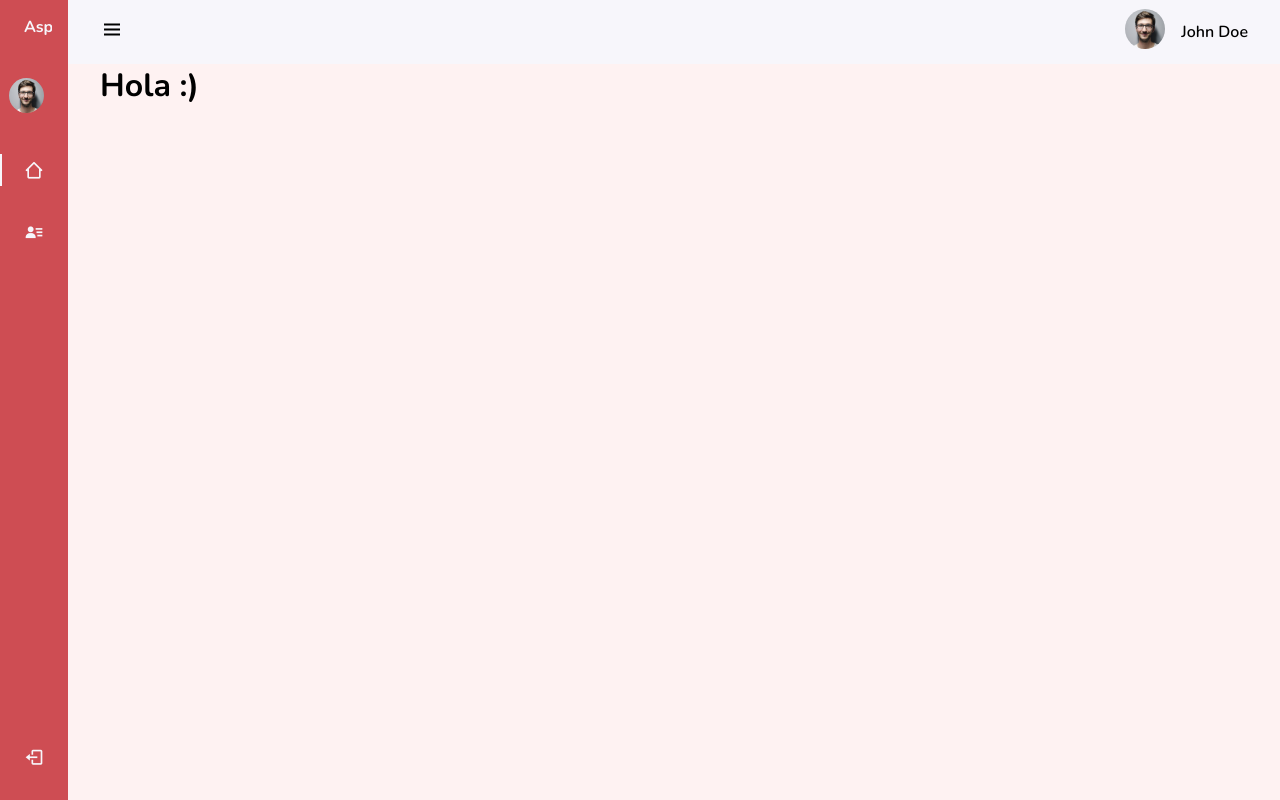
After one commit to JulianRivers/PAM-proyecto-web, a Django app: page /aspirante/ in a window 1280 px wide. The commit adds this page. Run offline with Django 4.2, Linux system fonts and the light colour scheme; some libraries are stand-ins or nearby versions.

Commit message:
sidebar dashboard hecho

```diff
--- /dev/null
+++ b/aspirante/urls.py
@@ -0,0 +1,7 @@
+from django.contrib import admin
+from django.urls import include, path
+from . import views
+
+urlpatterns = [
+   path('aspirante/', views.aspirante)
+]
--- a/aspirante/views.py
+++ b/aspirante/views.py
@@ -1,3 +1,6 @@
 from django.shortcuts import render
 
 # Create your views here.
+
+def aspirante(request):
+    return render(request,'dashboard-aspirante.html')
--- a/procesoAdmisionMaestria/settings.py
+++ b/procesoAdmisionMaestria/settings.py
@@ -38,7 +38,8 @@ INSTALLED_APPS = [
     'django.contrib.sessions',
     'django.contrib.messages',
     'django.contrib.staticfiles',
-    'login'
+    'login',
+    'aspirante'
 ]
 
 MIDDLEWARE = [
--- a/procesoAdmisionMaestria/urls.py
+++ b/procesoAdmisionMaestria/urls.py
@@ -18,5 +18,6 @@ from django.urls import include, path
 
 urlpatterns = [
     path('admin/', admin.site.urls),
-    path('', include('login.urls'))
+    path('', include('login.urls')),
+    path('', include('aspirante.urls'))
 ]
--- /dev/null
+++ b/static/css/dashborad.css
@@ -0,0 +1,223 @@
+/*===== GOOGLE FONTS =====*/
+@import url("https://fonts.googleapis.com/css2?family=Nunito:wght@400;600;700&display=swap");
+
+/*===== VARIABLES CSS =====*/
+:root{
+  --header-height: 3rem;
+  --nav-width: 68px;
+
+  /*===== Colors =====*/
+  --first-color: #4723D9;
+  --first-color-light: #AFA5D9;
+  --white-color: #F7F6FB;
+
+  /*===== Font and typography =====*/
+  --body-font: 'Nunito', sans-serif;
+  --normal-font-size: 1rem;
+
+  /*===== z index =====*/
+  --z-fixed: 100;
+}
+
+/*===== BASE =====*/
+*,::before,::after{
+  box-sizing: border-box;
+}
+
+body{
+  position: relative;
+  margin: var(--header-height) 0 0 0;
+  padding: 0 1rem;
+  font-family: var(--body-font);
+  font-size: var(--normal-font-size);
+  transition: .5s;
+}
+
+a{
+  text-decoration: none;
+}
+
+/*===== HEADER =====*/
+.header{
+  width: 100%;
+  height: var(--header-height);
+  position: fixed;
+  top: 0;
+  left: 0;
+  display: flex;
+  align-items: center;
+  justify-content: space-between;
+  padding: 0 1rem;
+  background-color: var(--white-color);
+  z-index: var(--z-fixed);
+  transition: .5s;
+}
+
+.header__toggle{
+  font-size: 1.5rem;
+  cursor: pointer;
+}
+
+.personal{
+  display: flex;
+  align-items: center;
+  gap: 1em;
+  text-decoration: none;
+  font-weight: 600;
+  color: #000;
+}
+.personal__img img{
+  width: 40px;
+  height: 40px;
+  border-radius: 50%;
+}
+
+
+
+
+/*===== NAV =====*/
+.l-navbar{
+  position: fixed;
+  top: 0;
+  left: -30%;
+  width: var(--nav-width);
+  height: 100vh;
+  background-color: #ce4d53;
+  padding: .5rem 1rem 0 0;
+  transition: .5s;
+  z-index: var(--z-fixed);
+}
+
+.nav{
+  height: 100%;
+  display: flex;
+  flex-direction: column;
+  justify-content: space-between;
+  overflow: hidden;
+}
+
+.nav__logo, .nav__link{
+  display: grid;
+  grid-template-columns: max-content max-content;
+  align-items: center;
+  column-gap: 1rem;
+  padding: .5rem 0 .5rem 1.5rem;
+}
+
+.nav__logo{
+  margin-bottom: 2rem;
+}
+
+.nav__logo-icon{
+  font-size: 1.25rem;
+  color: var(--white-color);
+}
+
+.nav__logo-name{
+  color: var(--white-color);
+  font-weight: 700;
+}
+
+.personal-info{
+  display: flex;
+  flex-direction: column;
+  justify-content: center;
+  align-items: center;
+  margin: 0 auto 2em;
+}
+
+.personal-info .personal__img img{
+  width: 35px;
+  height: 35px;
+  margin: auto;
+}
+
+.l-navbar .personal-info .personal-name{
+  display: none;
+}
+
+.l-navbar.show .personal-info .personal-name{
+  display: inline;
+  color: #fff;
+}
+
+.nav__link{
+  position: relative;
+  color: var(--white-color);
+  margin-bottom: 1.5rem;
+  transition: .3s;
+}
+
+.nav__link:hover{
+  color: #ddd8f1;
+}
+
+.nav__icon{
+  font-size: 1.25rem;
+}
+
+.l-navbar.show .personal-info .personal__img img{
+  width: 80px;
+  height: 80px;
+}
+
+
+/*Show navbar movil*/
+.show{
+  left: 0;
+}
+
+/*Add padding body movil*/
+.body-pd{
+  padding-left: calc(var(--nav-width) + 1rem);
+}
+
+/*Active links*/
+.active{
+  color: var(--white-color);
+}
+
+.active::before{
+  content: '';
+  position: absolute;
+  left: 0;
+  width: 2px;
+  height: 32px;
+  background-color: var(--white-color);
+}
+
+/* ===== MEDIA QUERIES=====*/
+@media screen and (min-width: 780px){
+  body{
+    margin: calc(var(--header-height) + 1rem) 0 0 0;
+    padding-left: calc(var(--nav-width) + 2rem);
+  }
+
+  .header{
+    height: calc(var(--header-height) + 1rem);
+    padding: 0 2rem 0 calc(var(--nav-width) + 2rem);
+  }
+
+  .header__img{
+    width: 40px;
+    height: 40px;
+  }
+
+  .header__img img{
+    width: 45px;
+  }
+
+  .l-navbar{
+    left: 0;
+  }
+
+  /*Show navbar desktop*/
+  .show{
+    width: calc(var(--nav-width) + 156px);
+  }
+
+  /*Add padding body desktop*/
+  .body-pd{
+    padding-left: calc(var(--nav-width) + 188px);
+  }
+}
--- a/static/css/styles.css
+++ b/static/css/styles.css
@@ -1,3 +1,9 @@
+*{
+    margin:0;
+    padding: 0;
+    box-sizing: border-box;
+}
+
 body{
     background: #FEF2F2;
 }
--- /dev/null
+++ b/static/js/main.js
@@ -0,0 +1,34 @@
+/*===== SHOW NAVBAR  =====*/
+const showNavbar = (toggleId, navId, bodyId, headerId) =>{
+    const toggle = document.getElementById(toggleId),
+    nav = document.getElementById(navId),
+    bodypd = document.getElementById(bodyId),
+    headerpd = document.getElementById(headerId)
+
+    // Validate that all variables exist
+    if(toggle && nav && bodypd && headerpd){
+        toggle.addEventListener('click', ()=>{
+            // show navbar
+            nav.classList.toggle('show')
+            // change icon
+            toggle.classList.toggle('bx-x')
+            // add padding to body
+            bodypd.classList.toggle('body-pd')
+            // add padding to header
+            headerpd.classList.toggle('body-pd')
+        })
+    }
+}
+
+showNavbar('header-toggle','nav-bar','body-pd','header')
+
+/*===== LINK ACTIVE  =====*/
+const linkColor = document.querySelectorAll('.nav__link')
+
+function colorLink(){
+    if(linkColor){
+        linkColor.forEach(l=> l.classList.remove('active'))
+        this.classList.add('active')
+    }
+}
+linkColor.forEach(l=> l.addEventListener('click', colorLink))
--- /dev/null
+++ b/templates/dashboard-aspirante.html
@@ -0,0 +1,9 @@
+{% extends 'layouts/dashboard.html' %}
+
+{% block sidecontent %}
+    <p>este el sidebar</p>
+{% endblock %}
+
+{% block dash-content %}
+    <h1> Hola :)</h1>
+{% endblock %}
--- a/templates/layouts/base.html
+++ b/templates/layouts/base.html
@@ -6,23 +6,25 @@
     <meta charset="UTF-8">
     <meta http-equiv="X-UA-Compatible" content="IE=edge">
     <meta name="viewport" content="width=device-width, initial-scale=1.0">
-    <link href="https://cdn.jsdelivr.net/npm/bootstrap@5.2.2/dist/css/bootstrap.min.css" rel="stylesheet"
-        integrity="sha384-Zenh87qX5JnK2Jl0vWa8Ck2rdkQ2Bzep5IDxbcnCeuOxjzrPF/et3URy9Bv1WTRi" crossorigin="anonymous">
+    <!-- <link href="https://cdn.jsdelivr.net/npm/bootstrap@5.2.2/dist/css/bootstrap.min.css" rel="stylesheet"
+        integrity="sha384-Zenh87qX5JnK2Jl0vWa8Ck2rdkQ2Bzep5IDxbcnCeuOxjzrPF/et3URy9Bv1WTRi" crossorigin="anonymous"> -->
     <link rel="stylesheet" href="{% static 'css/styles.css' %}">
     <link rel="stylesheet" href="https://divisist2.ufps.edu.co/assets/css/fontawesome/css/font-awesome.min.css">
 
+    {% block css-personal %}
 
+    {% endblock %}
     <title>{% block title %}{% endblock %}</title>
 </head>
 
-<body>
-    <div class="container">
+<body id="body-pd">
+    <div >
         {% block body %}
         {% endblock %}
     </div>
 </body>
-<script src="https://cdn.jsdelivr.net/npm/bootstrap@5.2.2/dist/js/bootstrap.bundle.min.js"
+<!-- <script src="https://cdn.jsdelivr.net/npm/bootstrap@5.2.2/dist/js/bootstrap.bundle.min.js"
     integrity="sha384-OERcA2EqjJCMA+/3y+gxIOqMEjwtxJY7qPCqsdltbNJuaOe923+mo//f6V8Qbsw3"
-    crossorigin="anonymous"></script>
+    crossorigin="anonymous"></script> -->
 
 </html>
--- /dev/null
+++ b/templates/layouts/dashboard.html
@@ -0,0 +1,73 @@
+{% extends "layouts/base.html" %}
+
+{% block css-personal %}
+
+    <link rel="stylesheet" href="../../static/css/dashborad.css">
+    <!-- <link rel="stylesheet" href="https://unicons.iconscout.com/release/v4.0.0/css/line.css"> -->
+    <link href='https://unpkg.com/boxicons@2.1.4/css/boxicons.min.css' rel='stylesheet'>
+{% endblock %}
+
+{% block title %} Inicio {% endblock %}
+
+{% block body %}
+
+
+<header class="header" id="header">
+    <div class="header__toggle">
+        <i class='bx bx-menu' id="header-toggle"></i>
+    </div>
+
+    <a href="" class="personal">
+        <div class="personal__img">
+            <img src="../../static/Images/profile.jpg" alt="">
+        </div>
+        <span class="personal-name">John Doe</span>
+    </a>
+
+</header>
+
+<div class="l-navbar" id="nav-bar">
+    <nav class="nav">
+        <div>
+            <a href="#" class="nav__logo">
+                <!-- <i class='bx bx-layer nav__logo-icon'></i> -->
+                <span class="nav__logo-name">Aspirante</span>
+            </a>
+
+            <div class="personal-info">
+                <div class="personal__img">
+                    <img src="../../static/Images/profile.jpg" alt="">
+                </div>
+                <span class="personal-name">John Doe</span>
+            </div>
+
+            <div class="nav__list">
+                <a href="#" class="nav__link active">
+                    <i class='bx bx-home-alt-2 nav__icon'></i>
+                    <span class="nav__name">Inicio</span>
+                </a>
+
+                <a href="#" class="nav__link">
+                    <i class='bx bxs-user-detail nav__icon'></i>
+                    <span class="nav__name">Información personal</span>
+                </a>
+
+                {% block nav-items %}
+                {% endblock %}
+            </div>
+        </div>
+
+        <a href="#" class="nav__link cerrar">
+            <i class='bx bx-log-out nav__icon'></i>
+            <span class="nav__name">Cerrar sesión</span>
+        </a>
+    </nav>
+</div>
+
+{% block dash-content %}
+{% endblock %}
+
+<script src="../../static/js/main.js"></script>
+
+
+{% endblock %}
```
Also changed, not shown: static/Images/logo.png (added), static/Images/profile.jpg (added).
